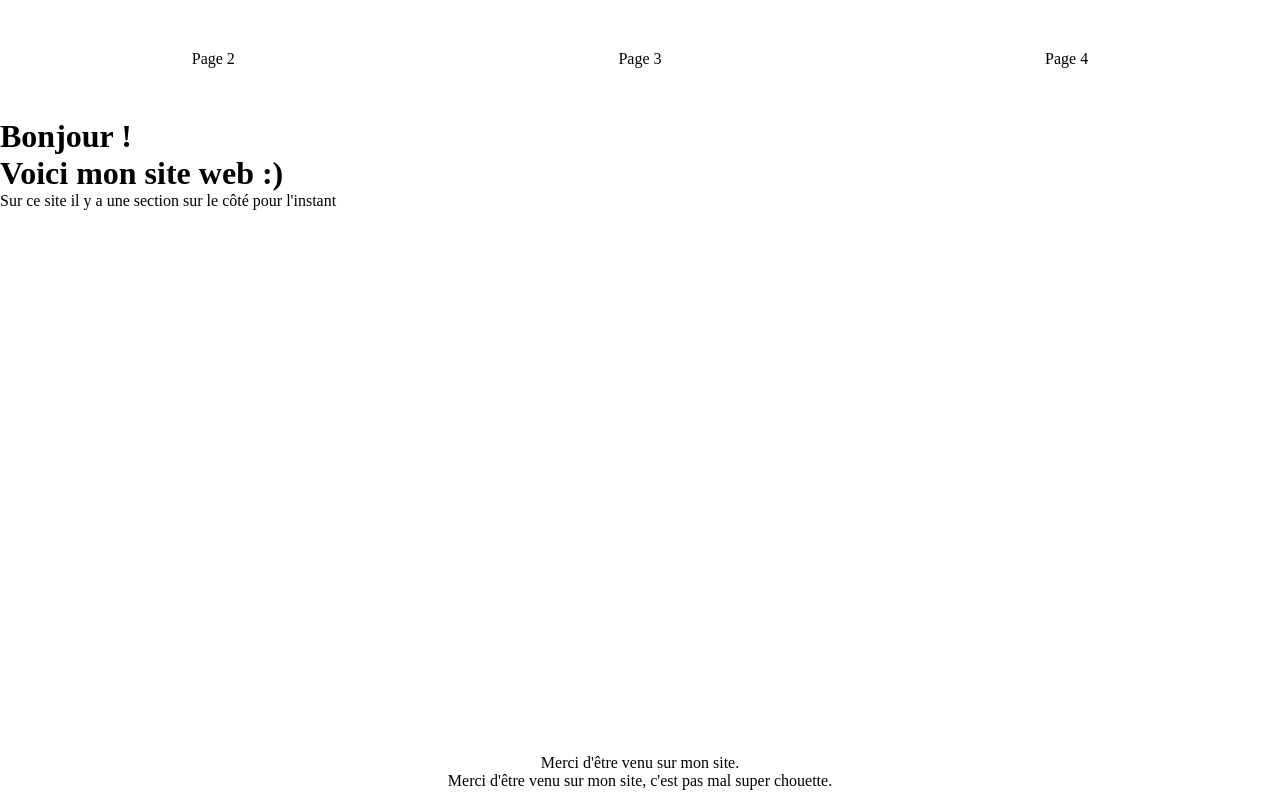
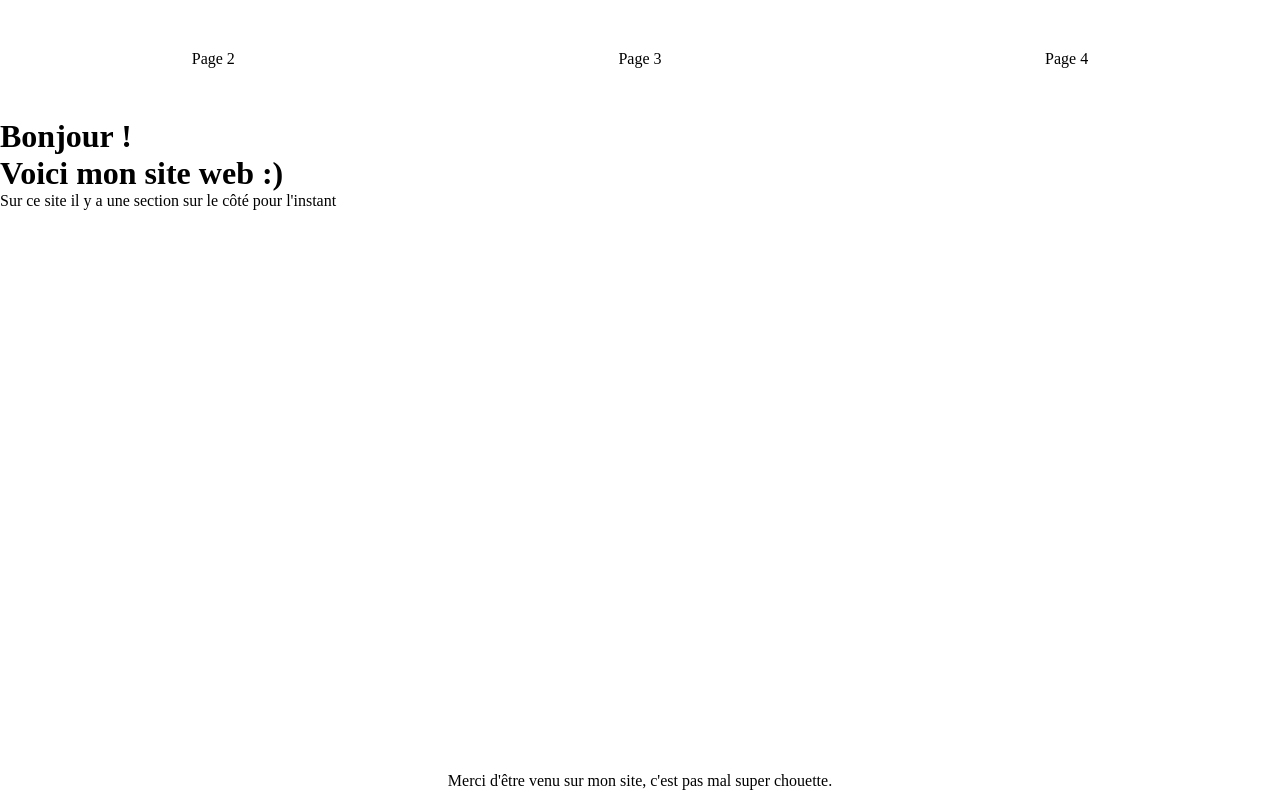
Before and after one commit to chri-saxe/chri-saxe.github.io, a plain HTML site: page index.html in a window 1280 px wide. Drawn offline with Linux system fonts and the light colour scheme.

Commit message:
Update index.html

```diff
--- a/index.html
+++ b/index.html
@@ -29,7 +29,6 @@
     </section>
 
     <footer>
-        <p>Merci d'être venu sur mon site.</p>
         <p>Merci d'être venu sur mon site, c'est pas mal super chouette.</p>
     </footer>
 </body>
```
